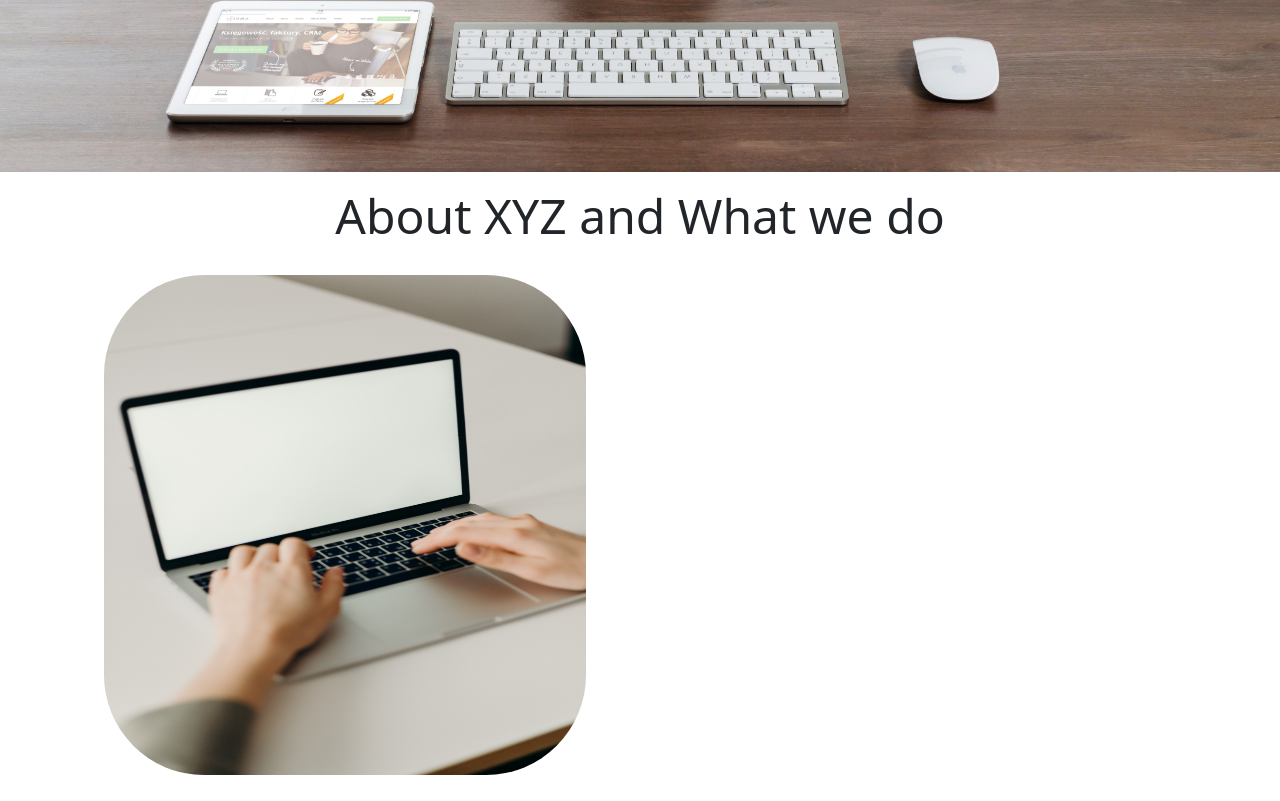
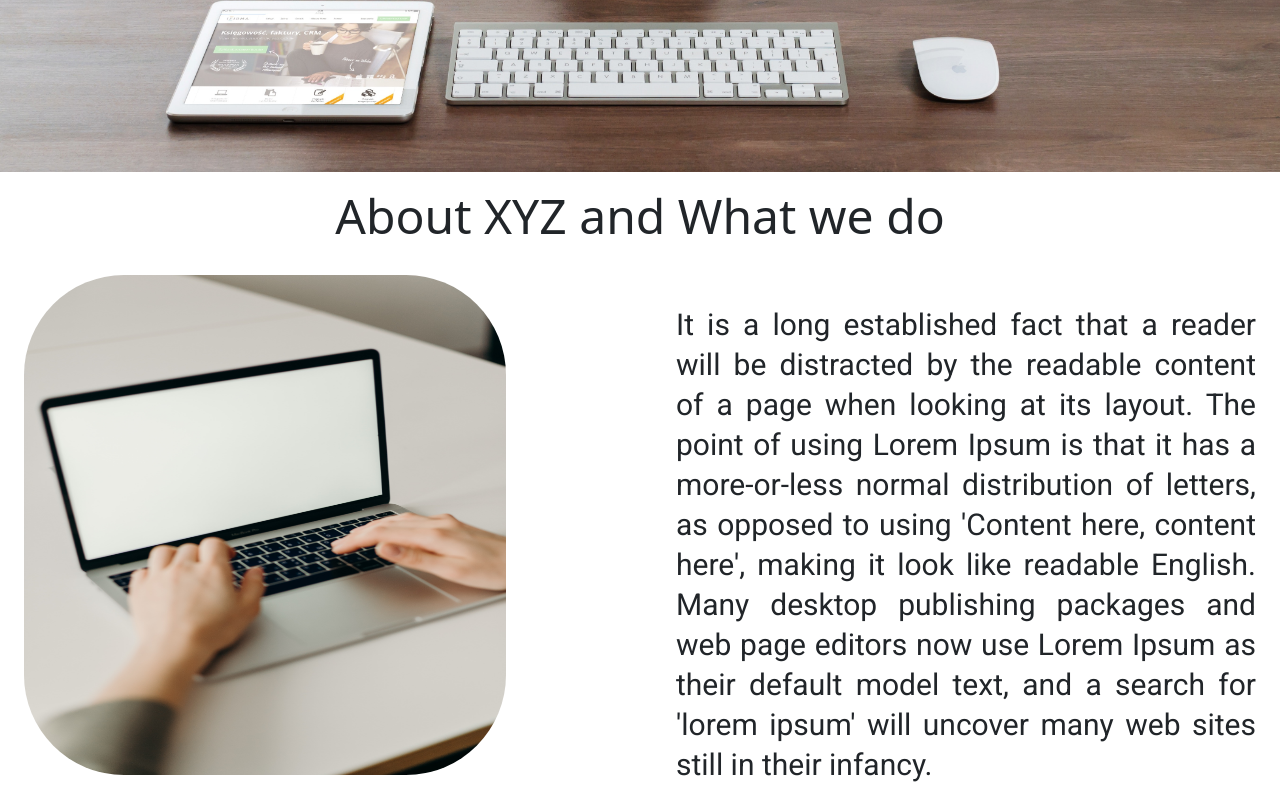
Before and after one commit to Layashree/vvt_single_page_website_aug_2021, a plain HTML site: page index.html in a window 1280 px wide. Shown: the part 754-1555 px from the top of the page. Before the commit the page ends 1529 px from the top, so only its background shows below. Drawn offline with nearby package versions, Linux system fonts and the light colour scheme.

Commit message:
Added About us section contents

```diff
--- a/index.html
+++ b/index.html
@@ -11,13 +11,25 @@
         <title>Vivarttana | Simple One Page Website</title>
 
         <!--CDN Section-->
+        <link rel="preconnect" href="https://fonts.googleapis.com">
+        <link rel="preconnect" href="https://fonts.gstatic.com" crossorigin>
+        <link href="https://fonts.googleapis.com/css2?family=Roboto:ital,wght@0,100;0,300;0,400;0,500;0,700;0,900;1,100;1,300;1,400;1,500;1,700;1,900&display=swap" rel="stylesheet">
         <link href="https://cdn.jsdelivr.net/npm/bootstrap@5.1.0/dist/css/bootstrap.min.css" rel="stylesheet" integrity="sha384-KyZXEAg3QhqLMpG8r+8fhAXLRk2vvoC2f3B09zVXn8CA5QIVfZOJ3BCsw2P0p/We" crossorigin="anonymous">
         <link href="https://cdnjs.cloudflare.com/ajax/libs/font-awesome/5.15.4/css/all.min.css" rel="stylesheet">
         <!--End of CDN Section-->
 
         <!--Custom CSS-->
         <style>
-
+            .about-content{
+                font-family: 'Roboto', sans-serif;
+                font-style: normal;
+                font-weight: normal;
+                font-size: 30px;
+                line-height: 40px;
+                display: flex;
+                align-items: center;
+                text-align: justify;
+            }
         </style>
         <!-- End of Custom CSS-->
     </head>
@@ -61,13 +73,26 @@
                     <span class="display-5">About XYZ and What we do</span>
                 </div>
                 <div class="row">
-                    <div class="col-md-6 col-lg-2 col-xl-6 col-xxl-6 col-sm-12">
+                    <div class="col-md-6 col-lg-6 col-xl-6 col-xxl-6 col-sm-12">
                         <div class="container contents" style="padding-top:30px;">
-                            <img src="assets/images/webimg/about-us.jpg" class="img-fluid" alt="About-Us-Image" style="position: absolute;width: 482px;height: 500px;left: 104px;border-radius: 100px;">
+                            <img src="assets/images/webimg/about-us.jpg" class="img-fluid" alt="About-Us-Image" style="width: 482px;height: 500px;left: 104px;border-radius: 100px;">
                         </div>
                     </div>
-                    <div class="col-md-6 col-lg-2 col-xl-6 col-xxl-6 col-sm-12">
-
+                    <div class="col-md-6 col-lg-6 col-xl-6 col-xxl-6 col-sm-12">
+                        <div class="container" style="padding-top: 60px !important;">
+                            <p class="about-content">It is a long established fact that a reader will be
+                                distracted by the readable content of a page when
+                                looking at its layout. The point of using Lorem
+                                Ipsum is that it has a more-or-less normal
+                                distribution of letters, as opposed to using
+                                'Content here, content here', making it look like
+                                readable English. Many desktop publishing
+                                packages and web page editors now use
+                                Lorem Ipsum as their default model text,
+                                and a search for 'lorem ipsum' will uncover
+                                many web sites still in their infancy.
+                            </p>
+                        </div>
                     </div>
                 </div>
             </div>
```
